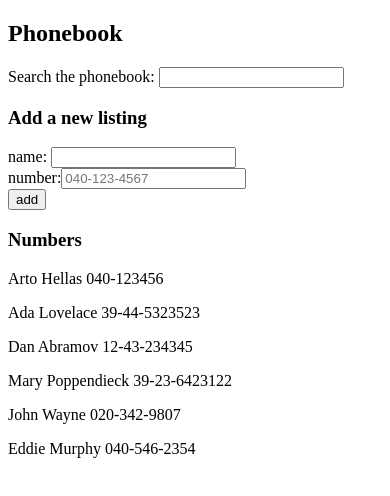
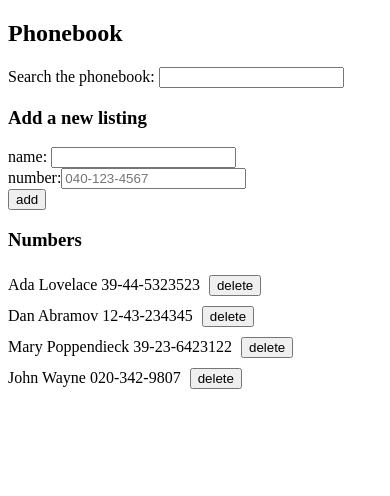
Before and after one commit to Cherryboome/fullstackopen, a React (Create React App) app in the folder part2/phonebook/: page / in a window 390 px wide. Shown: the top 496 px of the page. Built offline with nearby package versions, Linux system fonts and the light colour scheme; data requests are answered from the project's data file.

Commit message:
completed exercise 2.17: Phonebook step9

```diff
--- a/part2/phonebook/db.json
+++ b/part2/phonebook/db.json
@@ -1,10 +1,5 @@
 {
   "persons": [
-    {
-      "name": "Arto Hellas",
-      "number": "040-123456",
-      "id": 1
-    },
     {
       "name": "Ada Lovelace",
       "number": "39-44-5323523",
@@ -24,11 +19,6 @@
       "name": "John Wayne",
       "number": "020-342-9807",
       "id": 5
-    },
-    {
-      "name": "Eddie Murphy",
-      "number": "040-546-2354",
-      "id": 6
     }
   ]
 }
--- a/part2/phonebook/src/App.js
+++ b/part2/phonebook/src/App.js
@@ -4,7 +4,7 @@ import Persons from "./components/Persons";
 import Filter from "./components/Filter";
 import PersonForm from "./components/PersonForm";
 
-import { getAll, create } from "./components/services/persons";
+import { getAll, create, deleteObj } from "./services/persons";
 
 const App = () => {
   const [persons, setPersons] = useState([]);
@@ -14,9 +14,7 @@ const App = () => {
   const [showAll, setShowAll] = useState(true);
 
   useEffect(() => {
-    console.log("effect");
     getAll().then(initialPersons => {
-      console.log("promise fulfilled");
       setPersons(initialPersons);
     });
   }, []);
@@ -52,6 +50,13 @@ const App = () => {
     setShowAll(false);
   };
 
+  const handleDelete = (id, name) => {
+    if (window.confirm(`Delete ${name}?`)) {
+      deleteObj(id);
+      setPersons(persons.filter(person => person.id !== id));
+    }
+  };
+
   const searchResults = showAll
     ? persons
     : persons.filter(person => {
@@ -73,7 +78,7 @@ const App = () => {
         handleNumberChange={handleNumberChange}
       />
       <h3>Numbers</h3>
-      <Persons searchResults={searchResults} />
+      <Persons searchResults={searchResults} handleDelete={handleDelete} />
     </div>
   );
 };
--- /dev/null
+++ b/part2/phonebook/src/components/DeleteButton.js
@@ -0,0 +1,11 @@
+import React from "react";
+
+const DeleteButton = ({ handleDelete, id, name }) => {
+  return (
+    <div style={{ display: "inline-block", padding: "5px" }}>
+      <button onClick={() => handleDelete(id, name)}>delete</button>
+    </div>
+  );
+};
+
+export default DeleteButton;
--- a/part2/phonebook/src/components/Persons.js
+++ b/part2/phonebook/src/components/Persons.js
@@ -1,11 +1,18 @@
 import React from "react";
+import DeleteButton from "./DeleteButton";
 
-const Persons = ({ searchResults }) => {
+const Persons = ({ searchResults, handleDelete }) => {
+  console.log(searchResults);
   return searchResults.map(person => {
     return (
-      <p key={person.name}>
-        {person.name} {person.number}
-      </p>
+      <div key={person.name}>
+        {person.name} {person.number}{" "}
+        <DeleteButton
+          id={person.id}
+          handleDelete={handleDelete}
+          name={person.name}
+        />
+      </div>
     );
   });
 };
--- a/part2/phonebook/src/components/services/persons.js
+++ /dev/null
@@ -1,12 +0,0 @@
-import axios from "axios";
-const baseURL = "http://localhost:3001/persons";
-
-export const getAll = () => {
-  const request = axios.get(baseURL);
-  return request.then(response => response.data);
-};
-
-export const create = addPerson => {
-  const request = axios.post(baseURL, addPerson);
-  return request.then(response => response.data);
-};
--- /dev/null
+++ b/part2/phonebook/src/services/persons.js
@@ -0,0 +1,20 @@
+import axios from "axios";
+const baseURL = "http://localhost:3001/persons";
+
+export const getAll = () => {
+  const request = axios.get(baseURL);
+  return request.then(response => response.data);
+};
+
+export const create = obj => {
+  const request = axios.post(baseURL, obj);
+  return request.then(response => response.data);
+};
+
+export const deleteObj = id => {
+  const baseURL = `http://localhost:3001/persons/${id}`;
+  const request = axios.delete(baseURL);
+  return request
+    .then(response => response.data)
+    .catch(error => console.log(error));
+};
```
